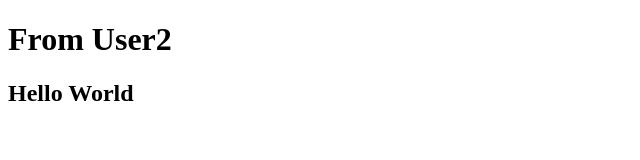
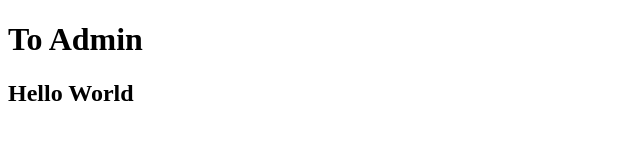
Before and after one commit to mahmoud-repo/angoraa, a plain HTML site: page index.html in a window 1280 px wide. Shown: the whole page, without its empty margins (0-640 px from the left). Drawn offline with Linux system fonts and the light colour scheme.

Commit message:
edited h1

```diff
--- a/index.html
+++ b/index.html
@@ -6,7 +6,7 @@
     <title>Hello</title>
 </head>
 <body>
-    <h1>From User2</h1>
+    <h1>To Admin</h1>
     <h2>Hello World</h2>
 </body>
 </html>
```
